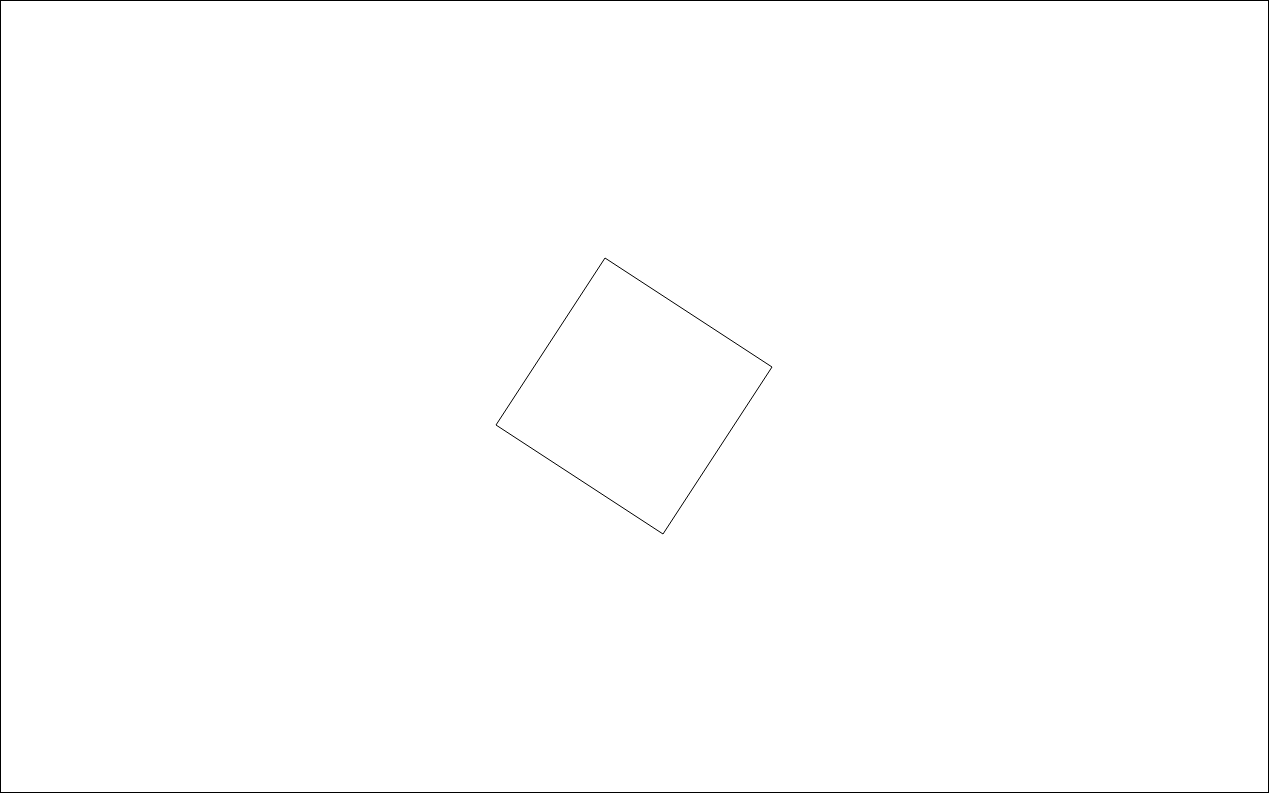
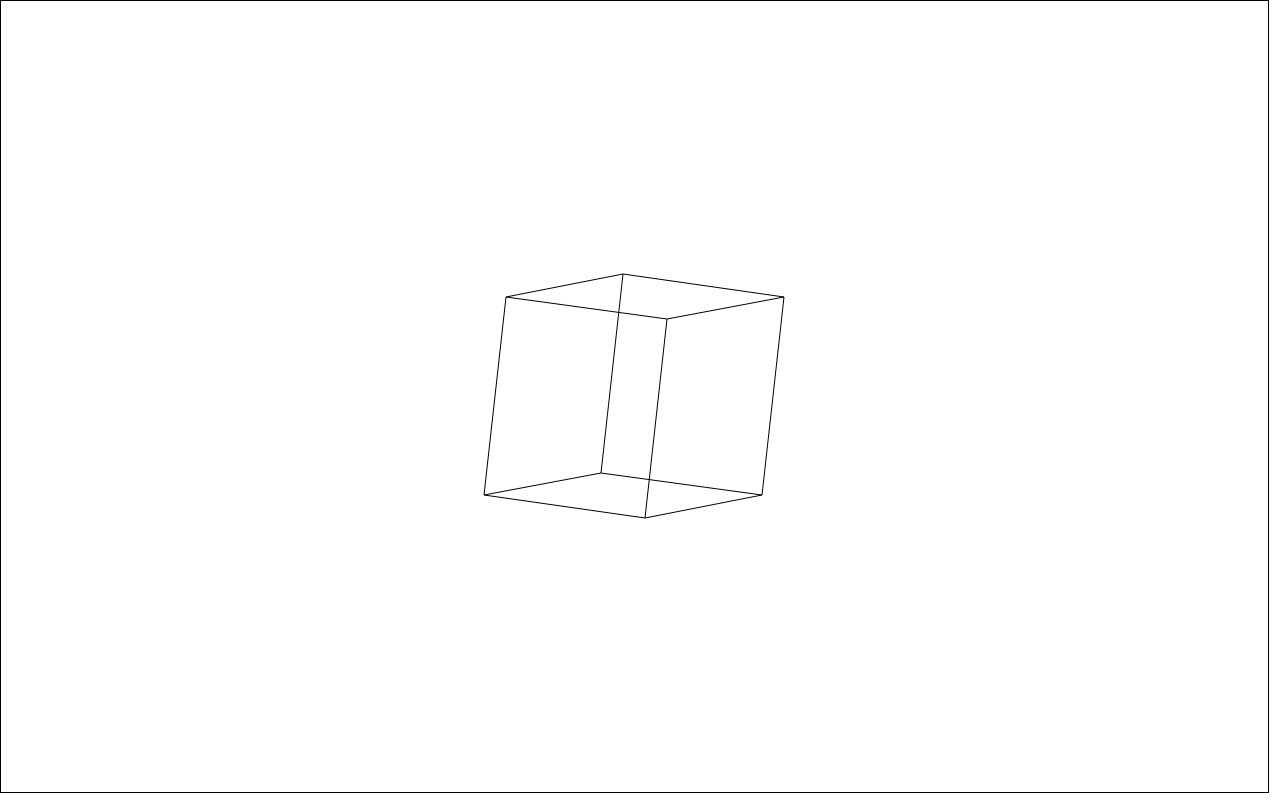
Before and after one commit to khangn7/jetrush, a plain HTML site: page index.html in a window 1280 px wide. Drawn offline with Linux system fonts and the light colour scheme.

Commit message:
cube go brrrr

```diff
--- a/3d/script.js
+++ b/3d/script.js
@@ -110,7 +110,7 @@ class Shape {
         }
     }
 
-    display_rotated(theta, phi) {
+    rotate_and_draw(theta, phi) {
 
         let half_pi = Math.PI * 0.5;
         // angle translation details in google docs
@@ -118,16 +118,72 @@ class Shape {
             j_hat = rotated_basis_vector(theta - half_pi, phi + Math.PI),
             k_hat = rotated_basis_vector(theta, phi);
 
-        console.log(i_hat, j_hat, k_hat);
-
-        // console.log(i_hat, j_hat);
+        const new_points = [];
         const point_count = this.points.length;
         for (let i = 0; i < point_count; i++) {
             let new_point = linear_combination3d(this.points[i], i_hat, j_hat, k_hat);
-            this.points[i].x = new_point.x;
-            this.points[i].y = new_point.y;
-            this.points[i].z = new_point.z;
+            new_points.push([new_point.x, new_point.y, new_point.z]);
         }
+
+        const new_coords = new Cube_coords(new_points);
+
+        let tmp_reference = this.lines; // store reference so it's not lost
+        this.lines = new_coords.lines;
+
+        clearCanvas(this.canvas);
+        this.draw_lines();
+
+        this.liens = tmp_reference; // reassign
+    }
+}
+
+class Cube_coords {
+    /**
+     * @param {Array[Array[Number]]} _points
+     *      they have to be be in this EXACT order of corners given
+     *      (not necessarily 100 or -100 tho)
+     *
+     *      [-100, -100, -100], // back bottom left
+            [100, -100, -100], // back bottom right
+            [100, 100, -100], // back top right
+            [-100, 100, -100], // back top left
+
+            [-100, -100, 100], // front bottom left
+            [100, -100, 100], // front bottom right
+            [100, 100, 100], // front top right
+            [-100, 100, 100] // front top left
+     */
+    constructor(_points) {
+        let s_points = [];
+        const point_count = _points.length;
+        for (let i = 0; i < point_count; i++) {
+            s_points.push(
+                new Vector(
+                    _points[i][0], // x
+                    _points[i][1], // y
+                    _points[i][2]  // z
+                )
+            );
+        }
+        this.points = s_points;
+        // configuration of edges
+        this.lines = [
+            // back side
+            s_points[0], s_points[1],
+            s_points[1], s_points[2],
+            s_points[2], s_points[3],
+            s_points[3], s_points[0],
+            // front side
+            s_points[4], s_points[5],
+            s_points[5], s_points[6],
+            s_points[6], s_points[7],
+            s_points[7], s_points[4],
+            // lines connecting them
+            s_points[0], s_points[4],
+            s_points[1], s_points[5],
+            s_points[2], s_points[6],
+            s_points[3], s_points[7]
+        ];
     }
 }
 
@@ -159,66 +215,30 @@ function main() {
         [100, 100, 100], // front top right
         [-100, 100, 100] // front top left
     ];
-    let s_points = [];
-    const point_count = template_points.length;
-    for (let i = 0; i < point_count; i++) {
-        s_points.push(
-            new Vector(
-                template_points[i][0], // x
-                template_points[i][1], // y
-                template_points[i][2]  // z
-            )
-        );
-    }
-    let s_lines = [
-        // back side
-        s_points[0], s_points[1],
-        s_points[1], s_points[2],
-        s_points[2], s_points[3],
-        s_points[3], s_points[0],
-        // front side
-        s_points[4], s_points[5],
-        s_points[5], s_points[6],
-        s_points[6], s_points[7],
-        s_points[7], s_points[4],
-        // lines connecting them
-        s_points[0], s_points[4],
-        s_points[1], s_points[5],
-        s_points[2], s_points[6],
-        s_points[3], s_points[7]
-    ];
+    const cube_coords = new Cube_coords(template_points);
 
     const cube = new Shape(
         canvas_elem,
-        s_points,
-        s_lines,
+        cube_coords.points,
+        cube_coords.lines,
         true // dont_hardcopy. here this is used so references in s_lines can be used.
              // as in, so we only need to change values of s_points and s_lines values point to them
     );
     cube.draw_lines();
 
-    // cube.rotate(2,2);
-    // context.clearRect(0, 0, canvas_elem.width, canvas_elem.height);
-    // cube.draw_lines();
-
-    let half_pi = Math.PI * 0.5;
+    let half_pi = Math.PI * 0.3;
     let phi = 0;
-    let change = 0.017;
     const interval = setInterval(() => {
-        if (phi > 0.3) {
+        if (phi > 10) {
             clearInterval(interval);
         }
 
-        cube.rotate(0, phi);
-        context.clearRect(0, 0, canvas_elem.width, canvas_elem.height);
-        cube.draw_lines();
+        //          theta, phi
+        cube.rotate_and_draw(half_pi, phi);
 
         // console.log(theta / 3.14 * 180, theta);
-        phi += change;
-        // if (change > 0.001) {
-        //     change -= 0.001;
-        // }
-    }, 200);
+        phi += 0.017;
+    }, 50);
 
 }
 
@@ -232,6 +252,13 @@ main();
  * @param {Number} phi  // radians, angle vector makes with [0, 0, 1]
  */
 function rotated_basis_vector(theta, phi) {
+    // let sin_theta = Math.sin(theta),
+    //     cos_phi = Math.cos(phi);
+    // return new Vector(
+    //     sin_theta * Math.sin(phi),
+    //     cos_phi,
+    //     sin_theta * cos_phi
+    // )
     if (close_equals(theta, 0)) {
         return new Vector(0, 1, 0);
     }
@@ -269,3 +296,7 @@ function linear_combination3d(vector, i_hat, j_hat, k_hat) {
 function close_equals(a, b) {
     return Math.abs(a - b) < 0.0001; // 1 is hardcoded tolerance error
 }
+
+function clearCanvas(canvas) {
+    canvas.getContext("2d").clearRect(0, 0, this.canvas.width, this.canvas.height);
+}
--- a/index.html
+++ b/index.html
@@ -1,7 +1,7 @@
 <!DOCTYPE html>
 <html>
   <head>
-    <script src="2d/script.js" defer></script>
+    <script src="3d/script.js" defer></script>
     <link rel="stylesheet" href="style.css">
   </head>
   <body>
```
